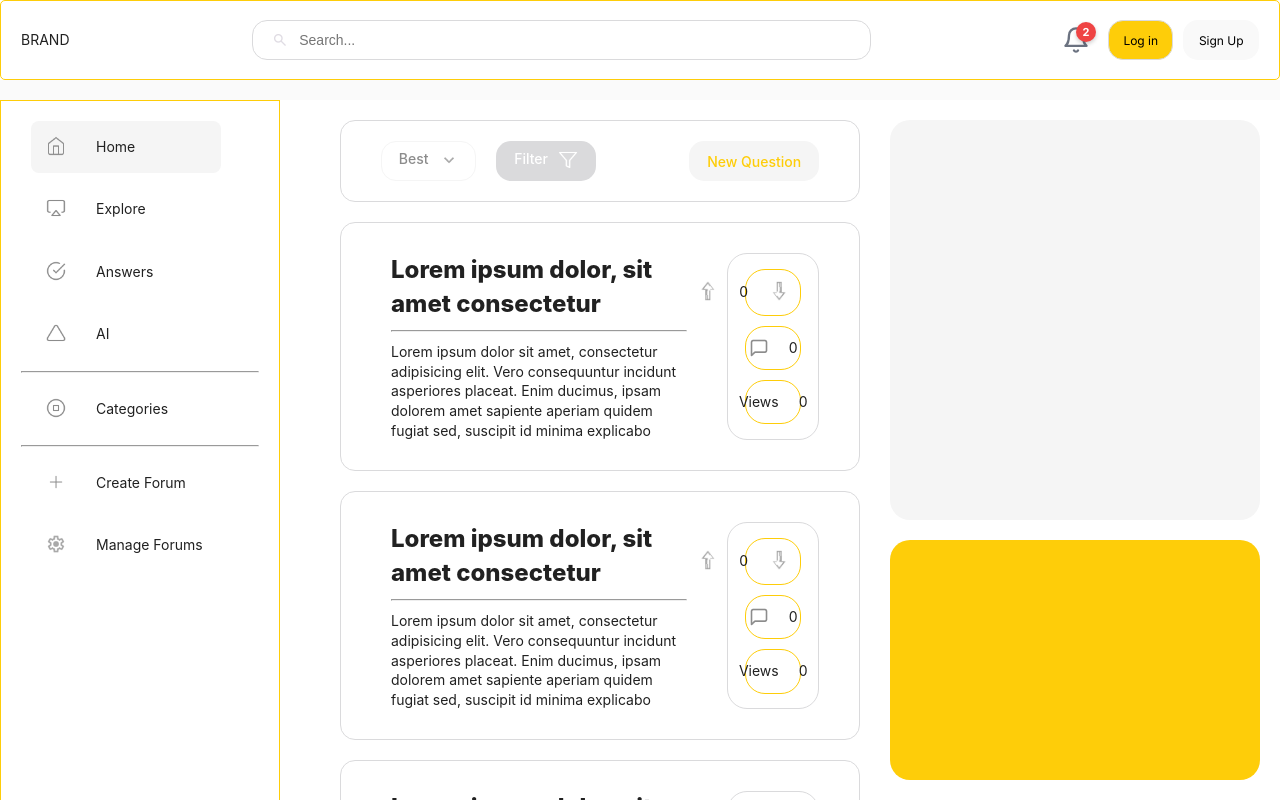
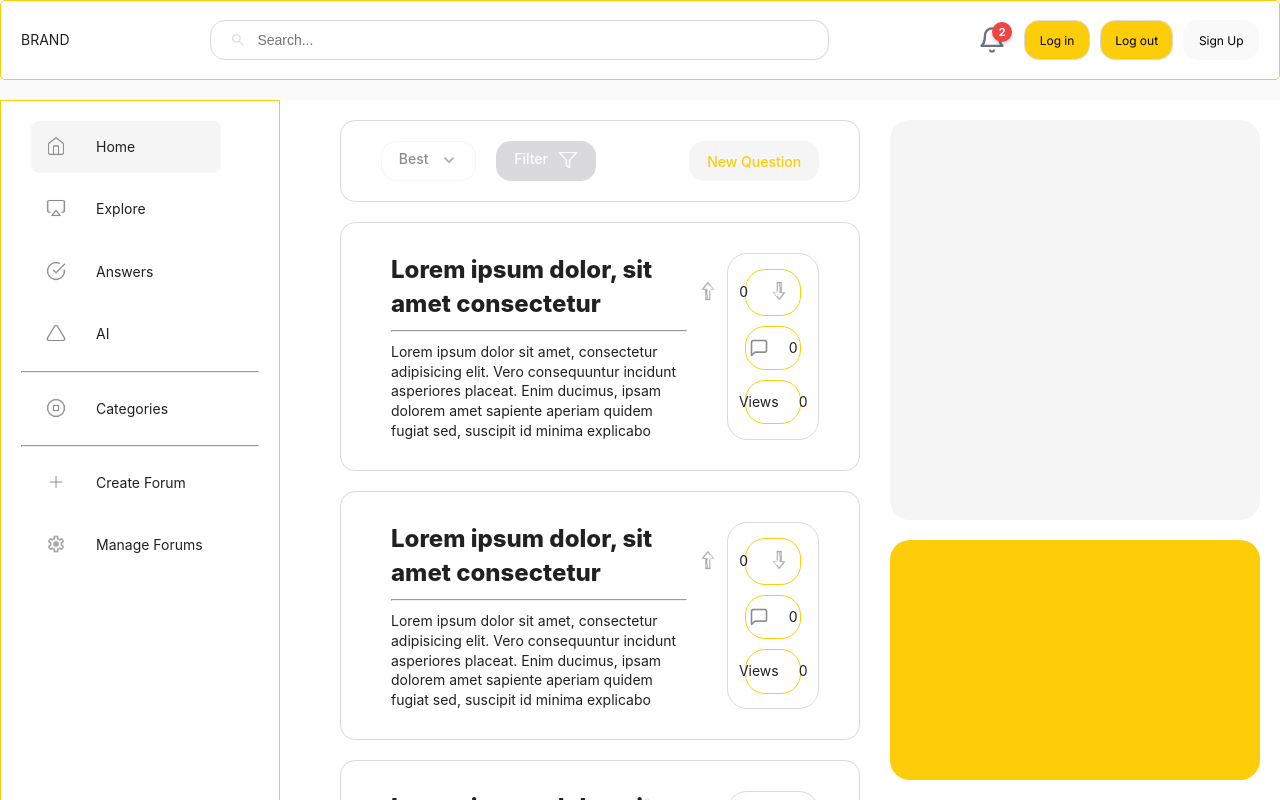
Before and after one commit to bryanvela98/dalOverflow, a React (Vite) app in the folder frontend/: page / in a window 1280 px wide. Built offline with nearby package versions, Linux system fonts and the light colour scheme.

Commit message:
feat: Added logout button with similar styling as existing log in button

```diff
--- a/frontend/src/components/Header/Header.jsx
+++ b/frontend/src/components/Header/Header.jsx
@@ -23,6 +23,7 @@ export default function Header() {
           <NotificationBell />  {/* ← 改成这个 */}
 
           <button>Log in</button>
+          <button>Log out</button>
           <button>Sign Up</button>
         </div>
       </div>
--- a/frontend/src/styles/Header.css
+++ b/frontend/src/styles/Header.css
@@ -75,6 +75,11 @@
   border: 1px solid #dadadc;
 }
 
+.header-buttons button:nth-child(3) {
+  background-color: #fecd09;
+  border: 1px solid #dadadc;
+}
+
 .logo {
   width: 20px;
   height: 20px;
```
